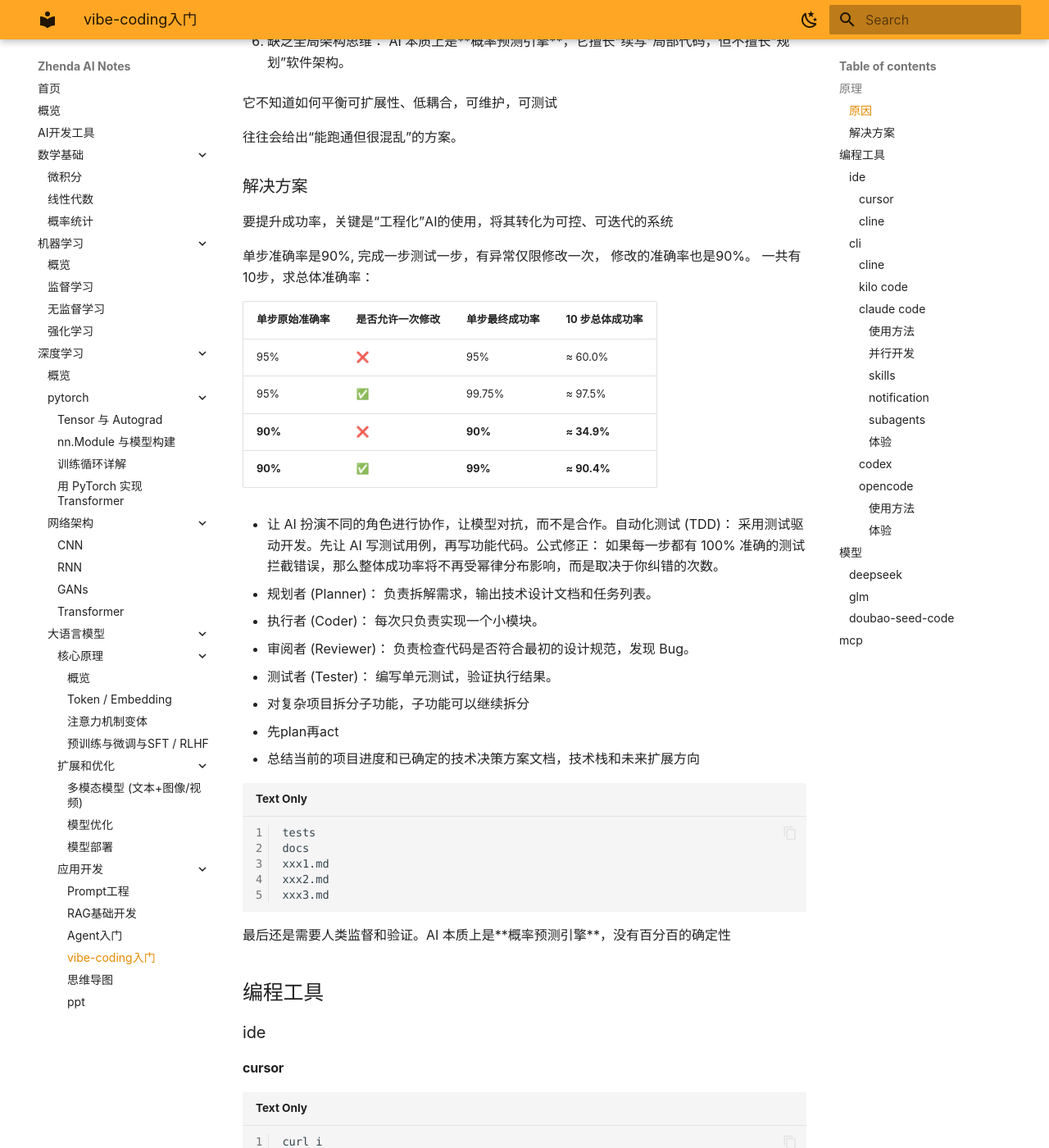
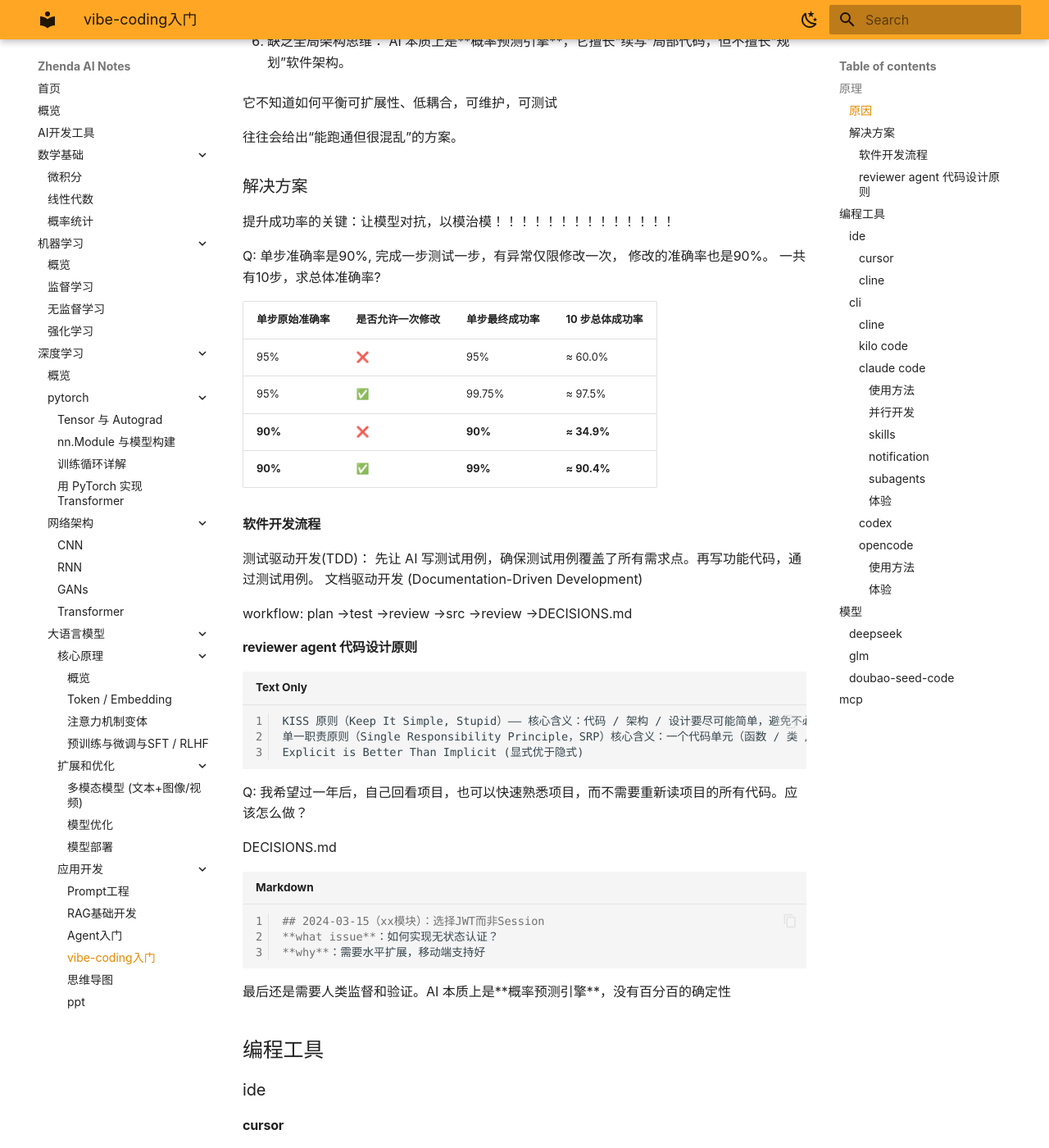
Before and after one commit to zhenda-hub/ai-note, an MkDocs documentation site: the page built from docs/dl/llm/dev/vibe-coding.md, in a window 1280 px wide and 1400 px high, scrolled down 633 px. Shown: the whole window at 82% size. Built offline with MkDocs 1.6.1 and Material for MkDocs 9.7.7, drawn with Linux system fonts in a browser that asks for light colours; plug-ins that fetch from the network failed and are left out.

Commit message:
Update vibe-coding.md

````diff
--- a/docs/dl/llm/dev/vibe-coding.md
+++ b/docs/dl/llm/dev/vibe-coding.md
@@ -25,9 +25,9 @@ AI 本质上是**概率预测引擎**，它擅长“续写”局部代码，但
 
 ### 解决方案
 
-要提升成功率，关键是“工程化”AI的使用，将其转化为可控、可迭代的系统
+提升成功率的关键：让模型对抗，以模治模！！！！！！！！！！！！！！
 
-单步准确率是90%, 完成一步测试一步，有异常仅限修改一次， 修改的准确率也是90%。 一共有10步，求总体准确率：
+Q: 单步准确率是90%, 完成一步测试一步，有异常仅限修改一次， 修改的准确率也是90%。 一共有10步，求总体准确率?
 
 | 单步原始准确率 | 是否允许一次修改 | 单步最终成功率 | 10 步总体成功率   |
 | ------- | -------- | ------- | ----------- |
@@ -38,26 +38,42 @@ AI 本质上是**概率预测引擎**，它擅长“续写”局部代码，但
 
 
 
+#### 软件开发流程
 
-- 让 AI 扮演不同的角色进行协作，让模型对抗，而不是合作。自动化测试 (TDD)： 采用测试驱动开发。先让 AI 写测试用例，再写功能代码。公式修正： 如果每一步都有 100% 准确的测试拦截错误，那么整体成功率将不再受幂律分布影响，而是取决于你纠错的次数。
-  - 规划者 (Planner)： 负责拆解需求，输出技术设计文档和任务列表。
-  - 执行者 (Coder)： 每次只负责实现一个小模块。
-  - 审阅者 (Reviewer)： 负责检查代码是否符合最初的设计规范，发现 Bug。
-  - 测试者 (Tester)： 编写单元测试，验证执行结果。
-- 对复杂项目拆分子功能，子功能可以继续拆分
-- 先plan再act
-- 总结当前的项目进度和已确定的技术决策方案文档，技术栈和未来扩展方向
+测试驱动开发(TDD)： 先让 AI 写测试用例，确保测试用例覆盖了所有需求点。再写功能代码，通过测试用例。
+文档驱动开发 (Documentation-Driven Development)
 
-```
-tests
-docs
-xxx1.md
-xxx2.md
-xxx3.md
 
+workflow: plan ->test ->review ->src ->review ->DECISIONS.md
+
+
+#### reviewer agent 代码设计原则
+
+```txt
+KISS 原则（Keep It Simple, Stupid）—— 核心含义：代码 / 架构 / 设计要尽可能简单，避免不必要的复杂，能用简单方案解决的问题，绝不使用复杂方案。
+单一职责原则（Single Responsibility Principle，SRP）核心含义：一个代码单元（函数 / 类 / 模块 / 文件），只负责一件事，只有一个引起它变化的原因。
+Explicit is Better Than Implicit (显式优于隐式)
 ```
 
+
+
+Q: 我希望过一年后，自己回看项目，也可以快速熟悉项目，而不需要重新读项目的所有代码。应该怎么做？
+
+DECISIONS.md
+
+```md
+## 2024-03-15（xx模块）：选择JWT而非Session
+**what issue**：如何实现无状态认证？
+**why**：需要水平扩展，移动端支持好
+```
+
+
+
 最后还是需要人类监督和验证。AI 本质上是**概率预测引擎**，没有百分百的确定性
+
+
+
+
 
 
 ## 编程工具
````
